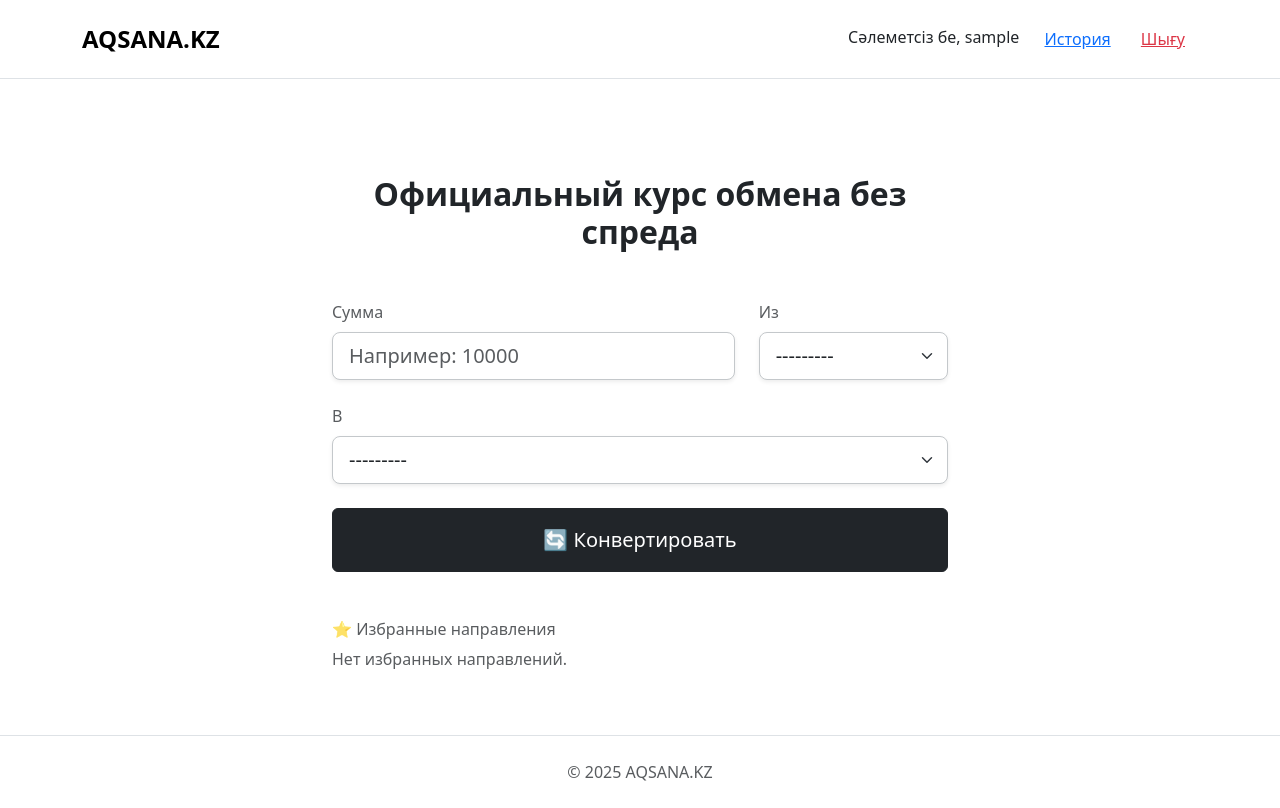
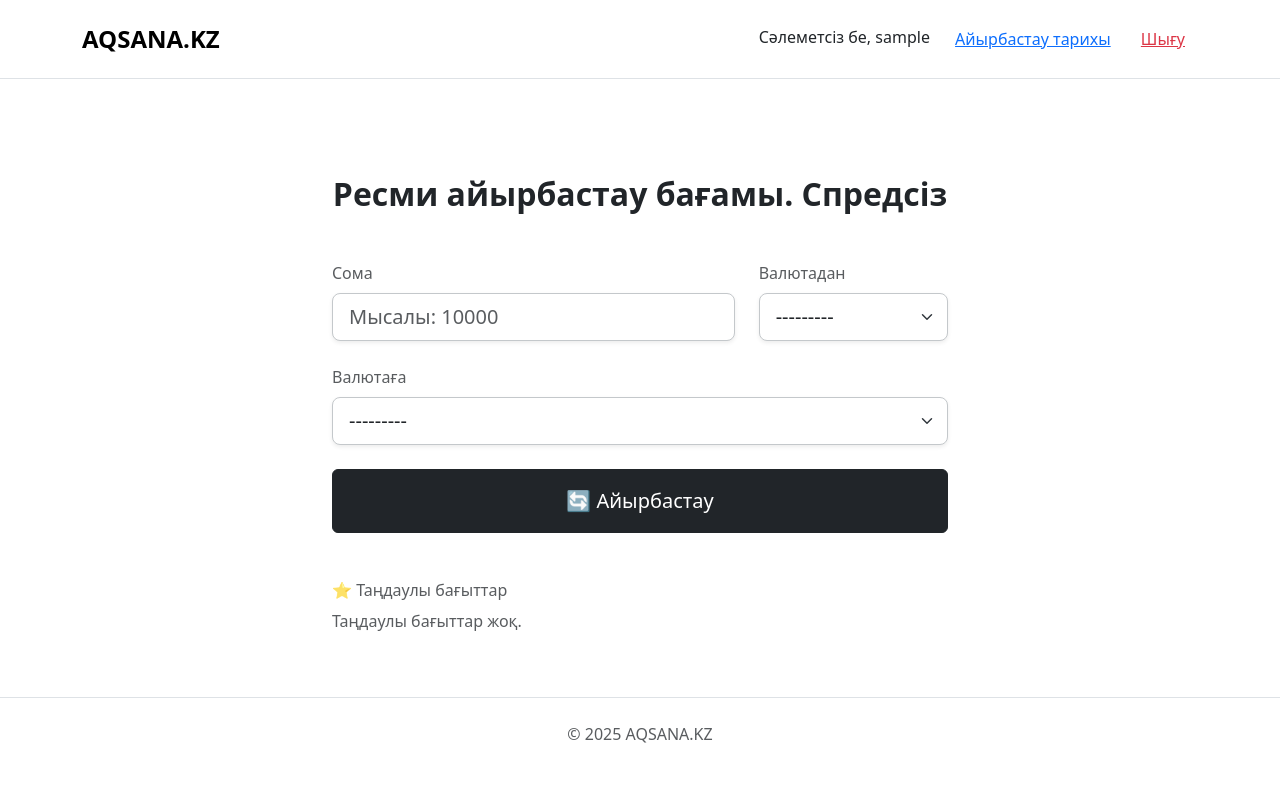
Before and after one commit to bagizkz/aqsana_kz, a Django app: page / in a window 1280 px wide. After the commit the page ends 743 px from the top, so only its background shows below. Run offline with Django 5.2, Linux system fonts and the light colour scheme; the visitor is signed in with stand-in values (Sample User, id 1); data that the repository does not hold is empty; some libraries are stand-ins or nearby versions.

Commit message:
1.5 kazakh lang

```diff
--- a/converter/forms.py
+++ b/converter/forms.py
@@ -1,31 +1,39 @@
 from django import forms
+
 from .models import Currency
+
 
 class ConverterForm(forms.Form):
     amount = forms.DecimalField(
         label="Сумма",
         min_value=0,
         decimal_places=2,
-        widget=forms.NumberInput(attrs={
-            "class": "form-control form-control-lg rounded-3 border border-secondary-subtle shadow-sm",
-            "placeholder": "Например: 10000"
-        })
+        widget=forms.NumberInput(
+            attrs={
+                "class": "form-control form-control-lg rounded-3 border border-secondary-subtle shadow-sm",
+                "placeholder": "Мысалы: 10000",
+            }
+        ),
     )
 
     from_currency = forms.ModelChoiceField(
         queryset=Currency.objects.all(),
         label="Из валюты",
-        widget=forms.Select(attrs={
-            "class": "form-select form-select-lg rounded-3 border border-secondary-subtle shadow-sm"
-        })
+        widget=forms.Select(
+            attrs={
+                "class": "form-select form-select-lg rounded-3 border border-secondary-subtle shadow-sm"
+            }
+        ),
     )
 
     to_currency = forms.ModelChoiceField(
         queryset=Currency.objects.all(),
         label="В валюту",
-        widget=forms.Select(attrs={
-            "class": "form-select form-select-lg rounded-3 border border-secondary-subtle shadow-sm"
-        })
+        widget=forms.Select(
+            attrs={
+                "class": "form-select form-select-lg rounded-3 border border-secondary-subtle shadow-sm"
+            }
+        ),
     )
 
     def clean(self):
@@ -36,5 +44,5 @@ class ConverterForm(forms.Form):
         if from_currency and to_currency:
             if from_currency.code != "KZT" and to_currency.code != "KZT":
                 raise forms.ValidationError(
-                    "Одна из валют должна быть тенге (KZT - Тенге)."
+                    "Валюталардың бірі теңге болуы керек (KZT – USD)"
                 )
--- a/converter/views.py
+++ b/converter/views.py
@@ -75,7 +75,7 @@ def convert_currency(request):
                     )
 
                 except ExchangeRate.DoesNotExist:
-                    result = "Курс не найден на сегодня"
+                    result = "Бүгінге валюта бағамы жоқ"
 
         # сохраняемв историю
         if request.user.is_authenticated and isinstance(result, (int, float, Decimal)):
@@ -99,14 +99,21 @@ def convert_currency(request):
                     (rate.date.strftime("%Y-%m-%d"), float(rate.rate)) for rate in qs
                 ]
                 short_data = [f"{d}: {r}" for d, r in data[-7:]]
+                prompt = (
+                    "Given the following KZT to USD exchange rate data:\n"
+                    + "\n".join(short_data)
+                    + "\nPredict the exchange rate for the next 7 days. "
+                    + "Respond with **only** a JSON array in this format: "
+                    + '[{"date": "YYYY-MM-DD", "rate": number}]'
+                )
 
-                prompt = (
-                    "На основе курса KZT к USD:\n"
-                    + "\n".join(short_data)
-                    + "\nДай прогноз курса на 7 дней вперёд. "
-                    + "Верни только JSON в формате: "
-                    + '[{"date": "YYYY-MM-DD", "rate": Число}]'
-                )
+                # prompt = (
+                #     "На основе курса KZT к USD:\n"
+                #     + "\n".join(short_data)
+                #     + "\nДай прогноз курса на 7 дней вперёд. "
+                #     + "Верни только JSON в формате: "
+                #     + '[{"date": "YYYY-MM-DD", "rate": Число}]'
+                # )
 
                 prediction = generate_forecast(prompt)
 
--- a/templates/base.html
+++ b/templates/base.html
@@ -18,7 +18,7 @@
             <div>
                 {% if user.is_authenticated %}
                 <span class="me-2">Сәлеметсіз бе, {{ user.username }}</span>
-                <a href="{% url 'conversion_history' %}" class="btn btn-link">История</a>
+                <a href="{% url 'conversion_history' %}" class="btn btn-link">Айырбастау тарихы</a>
                 <form method="post" action="{% url 'logout' %}" class="d-inline">
                     {% csrf_token %}
                     <button type="submit" class="btn btn-link text-danger">Шығу</button>
--- a/templates/conversion_history.html
+++ b/templates/conversion_history.html
@@ -1,9 +1,9 @@
 {% extends "base.html" %}
-{% block title %}AQSANA — История{% endblock %}
+{% block title %}AQSANA — Тарихы{% endblock %}
 
 {% block content %}
 
-<h2 class="text-center fw-semibold my-5">🕓 История конвертаций</h2>
+<h2 class="text-center fw-semibold my-5">🕓 Айырбастау тарихы</h2>
 
 {% if history %}
 <div class="list-group shadow-sm">
@@ -19,7 +19,7 @@
     {% endfor %}
 </div>
 {% else %}
-<div class="alert alert-secondary text-center mt-5">У вас пока нет истории конвертаций.</div>
+<div class="alert alert-secondary text-center mt-5">Сізде әзірге айырбастау тарихы жоқ.</div>
 {% endif %}
 
 {% endblock %}
--- a/templates/convert.html
+++ b/templates/convert.html
@@ -4,27 +4,27 @@
 {% block title %}AQSANA.KZ — Конвертер{% endblock %}
 
 {% block content %}
-<h2 class="text-center fw-semibold my-5">Официальный курс обмена без спреда</h2>
+<h2 class="text-center fw-semibold my-5">Ресми айырбастау бағамы. Спредсіз</h2>
 
 <form method="post" novalidate class="mb-5">
     {% csrf_token %}
     <div class="row mb-4">
         <div class="col-8">
-            <label class="form-label text-muted">Сумма</label>
+            <label class="form-label text-muted">Сома</label>
             {{ form.amount|add_class:"form-control form-control-lg rounded-3 border border-secondary-subtle" }}
         </div>
         <div class="col-4">
-            <label class="form-label text-muted">Из</label>
+            <label class="form-label text-muted">Валютадан</label>
             {{ form.from_currency|add_class:"form-select form-select-lg rounded-3 border border-secondary-subtle" }}
         </div>
     </div>
 
     <div class="mb-4">
-        <label class="form-label text-muted">В</label>
+        <label class="form-label text-muted">Валютаға</label>
         {{ form.to_currency|add_class:"form-select form-select-lg rounded-3 border border-secondary-subtle" }}
     </div>
 
-    <button type="submit" class="btn btn-dark w-100 py-3 fs-5">🔄 Конвертировать</button>
+    <button type="submit" class="btn btn-dark w-100 py-3 fs-5">🔄 Айырбастау</button>
 </form>
 
 {% if form.non_field_errors %}
@@ -33,13 +33,13 @@
 
 {% if result %}
 <div class="alert alert-light border-start border-5 border-success shadow-sm fs-5">
-    💰 <strong>Результат:</strong> {{ result }}
+    💰 <strong>Нәтиже:</strong> {{ result }}
 </div>
 {% endif %}
 
 {% if prediction %}
 <div class="mt-5">
-    <h5 class="text-muted mb-3">📈 KZT → USD на 7 дней</h5>
+    <h5 class="text-muted mb-3">📈 KZT → USD 7 күнге болжамы:</h5>
     <ul class="list-group list-group-flush">
         {% for item in prediction %}
         <li class="list-group-item d-flex justify-content-between px-0">
@@ -57,11 +57,11 @@
 <div class="mt-4">
     {% if direction in favorite_strings %}
     <a href="{% url 'remove_from_favorites' from_code to_code %}" class="btn btn-outline-danger w-100">
-        ❌ Удалить {{ from_code }} → {{ to_code }} из избранного
+        ❌ Таңдаулылардан өшіру: {{ from_code }} → {{ to_code }}
     </a>
     {% else %}
     <a href="{% url 'add_to_favorites' from_code to_code %}" class="btn btn-outline-secondary w-100">
-        ⭐ В избранное: {{ from_code }} → {{ to_code }}
+        ⭐ Таңдаулыға қосу: {{ from_code }} → {{ to_code }}
     </a>
     {% endif %}
 </div>
@@ -69,28 +69,28 @@
 {% endwith %}
 {% endif %}
 
-{% if ai_forecast %}
+<!-- {% if ai_forecast %}
 <div class="mt-5">
-    <h5 class="text-muted mb-3">🤖 Прогноз от GPT</h5>
+    <h5 class="text-muted mb-3">🤖 GPT болжамы</h5>
     <div class="bg-light p-4 rounded shadow-sm text-muted">{{ ai_forecast }}</div>
 </div>
-{% endif %}
+{% endif %} -->
 
 {% if user.is_authenticated %}
 <div class="mt-5">
-    <h6 class="text-muted">⭐ Избранные направления</h6>
+    <h6 class="text-muted">⭐ Таңдаулы бағыттар</h6>
     {% if favorites %}
     <ul class="list-group list-group-flush">
         {% for fav in favorites %}
         <li class="list-group-item d-flex justify-content-between px-0">
             {{ fav.from_currency.code }} → {{ fav.to_currency.code }}
             <a class="btn btn-sm btn-link text-danger"
-                href="{% url 'remove_from_favorites' fav.from_currency.code fav.to_currency.code %}">Удалить</a>
+                href="{% url 'remove_from_favorites' fav.from_currency.code fav.to_currency.code %}">Өшіру</a>
         </li>
         {% endfor %}
     </ul>
     {% else %}
-    <p class="text-muted">Нет избранных направлений.</p>
+    <p class="text-muted">Таңдаулы бағыттар жоқ.</p>
     {% endif %}
 </div>
 {% endif %}
```
Also changed, not shown: CHANGELOG.md, README.md.
